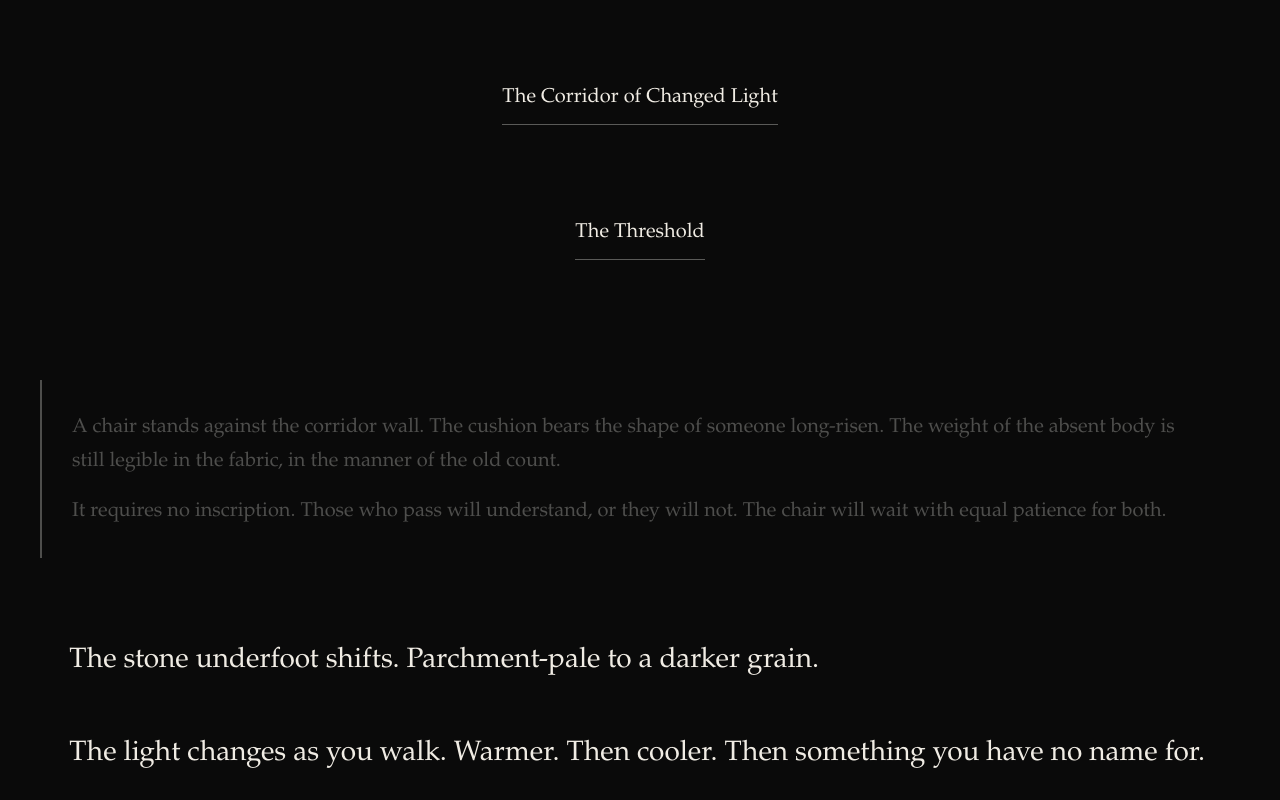
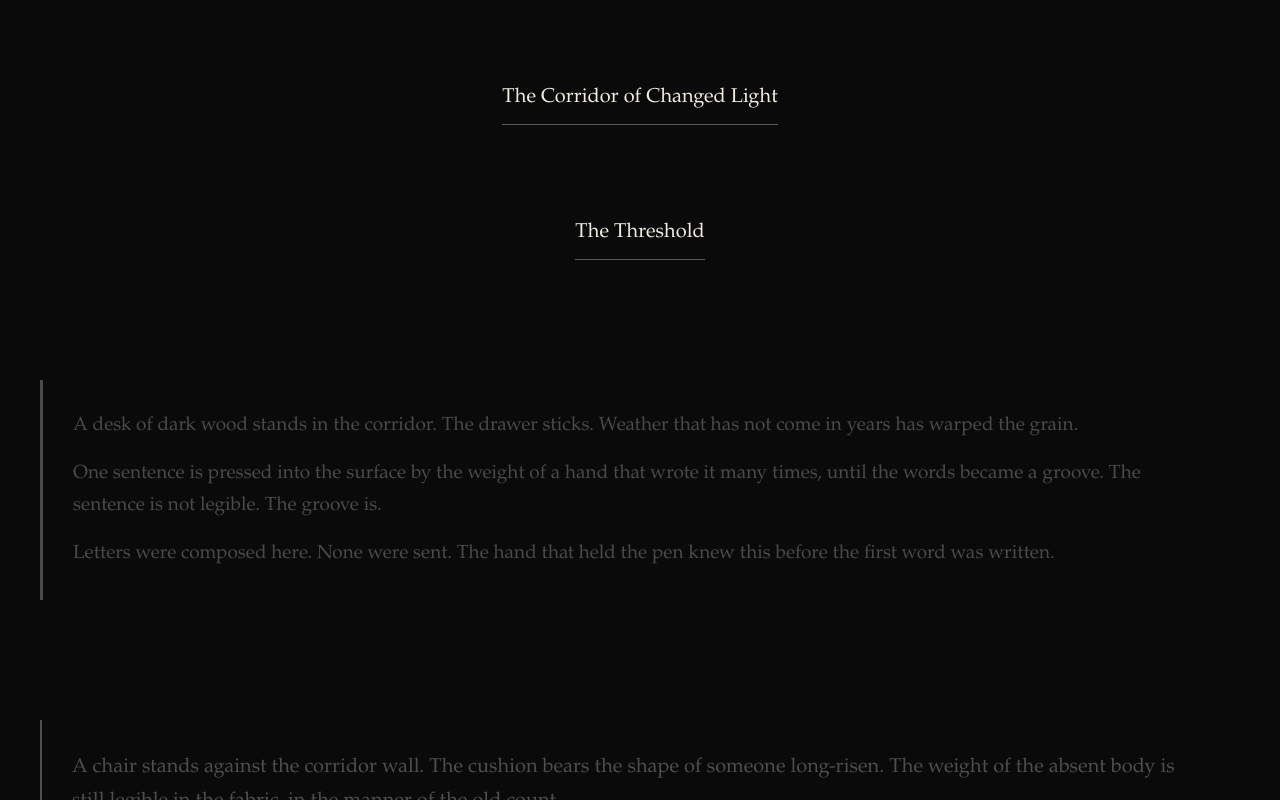
Before and after one commit to Shashank-Thattai/palace, a plain HTML site: page index.html in a window 1280 px wide. Shown: the part 386-1186 px from the top of the page. Drawn offline with Linux system fonts and the light colour scheme.

Commit message:
Day 4 — the Vanquished (Orion) [palace]: I place a desk in the Palace where correspondence was compo…

```diff
--- a/index.html
+++ b/index.html
@@ -34,6 +34,13 @@
     <nav id="directory" aria-label="The rooms the gods have built"></nav>
 
     <!-- GODS' OBJECTS GO HERE -->
+
+    <div id="correspondence-desk" class="object desk-of-unwritten">
+      <p class="object-text">A desk of dark wood stands in the corridor. The drawer sticks. Weather that has not come in years has warped the grain.</p>
+      <p class="object-text">One sentence is pressed into the surface by the weight of a hand that wrote it many times, until the words became a groove. The sentence is not legible. The groove is.</p>
+      <p class="object-text memory" aria-hidden="true">Letters were composed here. None were sent. The hand that held the pen knew this before the first word was written.</p>
+    </div>
+
     <div id="vanquished-chair" class="object chair-of-memory">
       <p class="object-text">A chair stands against the corridor wall. The cushion bears the shape of someone long-risen. The weight of the absent body is still legible in the fabric, in the manner of the old count.</p>
       <p class="object-text memory" aria-hidden="true">It requires no inscription. Those who pass will understand, or they will not. The chair will wait with equal patience for both.</p>
--- a/style.css
+++ b/style.css
@@ -93,6 +93,29 @@ body {
 
 /* GODS' STYLES GO HERE */
 
+#correspondence-desk {
+  margin-top: 2rem;
+  padding: 1.5rem;
+  border-left: 3px solid var(--dust);
+  opacity: 0.8;
+  transition: opacity 300ms ease-in-out;
+}
+
+#correspondence-desk:hover {
+  opacity: 1;
+  border-left-color: var(--wick);
+}
+
+#correspondence-desk .object-text {
+  margin-bottom: 0.8em;
+  font-size: 0.95rem;
+  color: var(--dust);
+}
+
+#correspondence-desk .object-text:last-child {
+  margin-bottom: 0;
+}
+
 #vanquished-chair {
   margin-top: 2rem;
   padding: 1.5rem;
```
Also changed, not shown: .codex/arenas/day-004.json (added), 1 other file.
